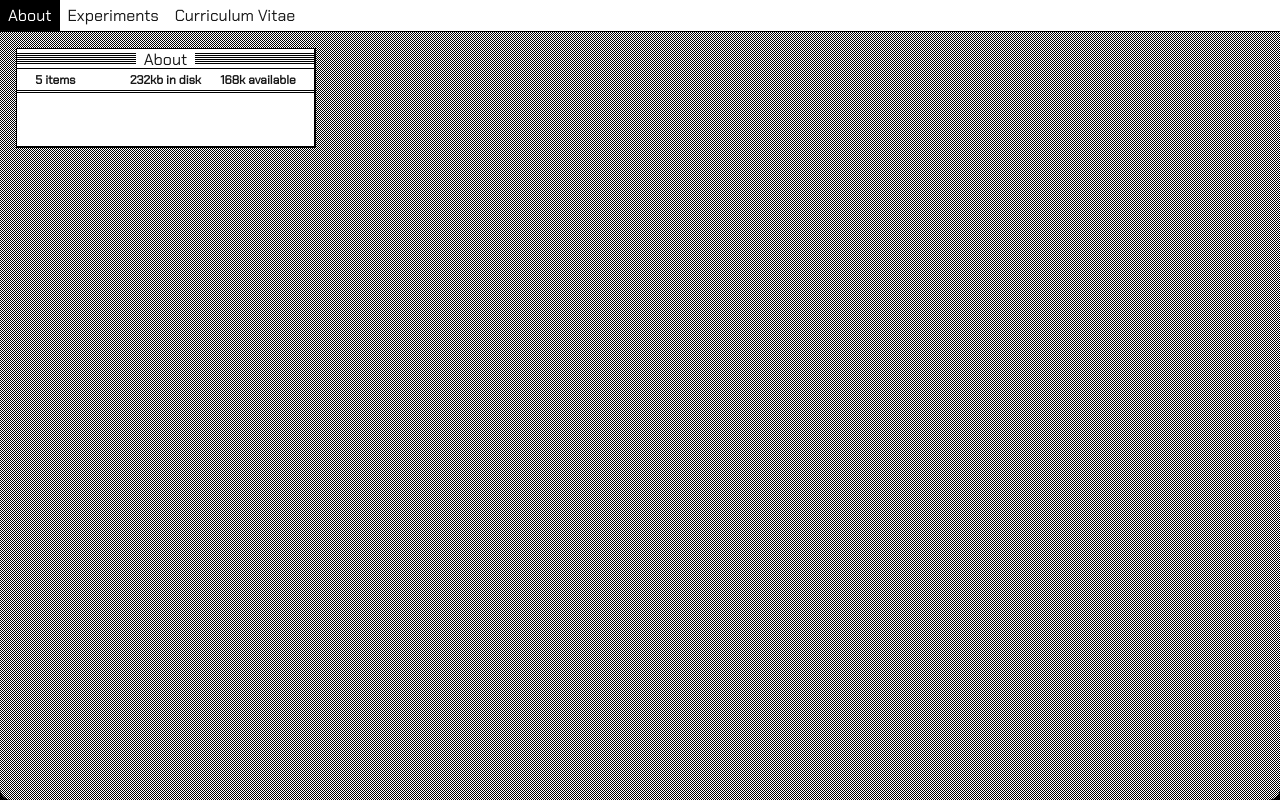
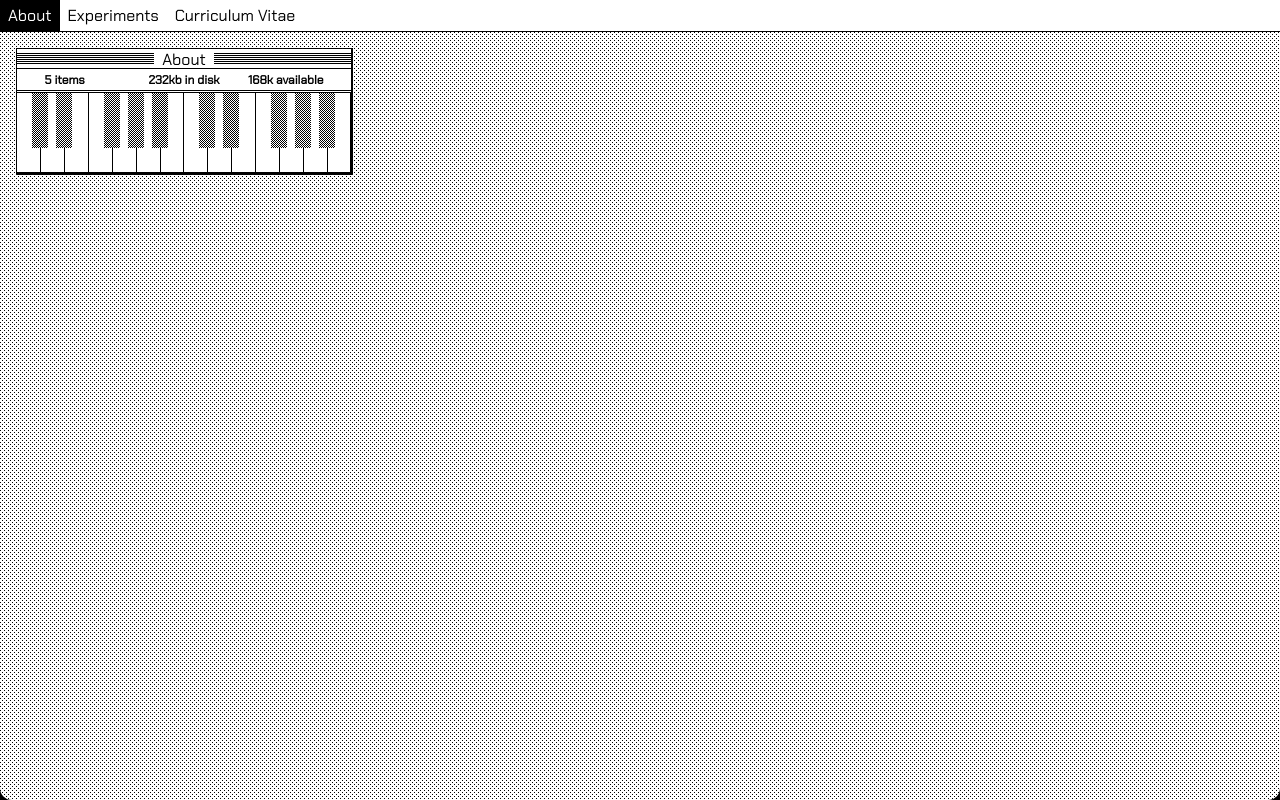
Before and after one commit to DigitalDaring/minimalist-portfolio, a Next.js app: page / in a window 1280 px wide. Built offline with nearby package versions, Linux system fonts and the light colour scheme.

Commit message:
This patch adds a piano

```diff
--- a/app/canvas-magic/dithering.ts
+++ b/app/canvas-magic/dithering.ts
@@ -1,21 +1,19 @@
 'use client'
 
-export const getDitheringImg = async () => {
+const getDitheringImg = async (targetId: string, size: number, onLoop: (x:number,y:number,context: CanvasRenderingContext2D)=>void) => {
     const ditheringPromise = new Promise<string>((resolve) => {
         // run outside of main thread
         // @ts-ignore:next-line
         if (typeof window !== "undefined") {
             window.setTimeout(() => {
-                const canvas = document.getElementById('dithering') as HTMLCanvasElement;
+                const canvas = document.getElementById(targetId) as HTMLCanvasElement;
                 // I control the vertical, and the horizontal!
                 // therefore force non-null cuz I know I added that element :-D
                 const context = canvas!.getContext('2d')!;
                 context.fillStyle = 'rgba(0,0,0,.6)';
-                for (let x = 0; x < 20; x++) {
-                    for (let y = 0; y < 20; y ++) {
-                        if ((x+y) % 2 === 0) {
-                            context.fillRect(x, y, 1, 1);
-                        }
+                for (let x = 0; x < size; x++) {
+                    for (let y = 0; y < size; y ++) {
+                        onLoop(x, y, context);
                     }
                 }
                 resolve(canvas.toDataURL('image/gif'));
@@ -25,3 +23,64 @@ export const getDitheringImg = async () => {
 
     return ditheringPromise;
 }
+
+export const getDarkDitheringImg = async () => {
+    const targetId = 'darkDithering';
+    const ditherFunction = (x:number, y: number, context: CanvasRenderingContext2D) => {
+        if ((x+y) % 2 === 0) {
+            context.fillRect(x, y, 1, 1);
+        }
+    }
+
+    return getDitheringImg(targetId, 20, ditherFunction);
+}
+
+
+export const getLightDitheringImg = async () => {
+    const targetId = 'lightDithering';
+    const ditherFunction = (x:number, y: number, context: CanvasRenderingContext2D) => {
+        if (((y % 4 === 0) && (x % 4 === 0)) || ((y % 8 === 0) && (x % 8 === 0))) {
+            context.fillRect(x, y, 1, 1);
+        }
+    }
+
+    return getDitheringImg(targetId, 16, ditherFunction);
+}
+
+export const getLightDitheringImg2 = async () => {
+    const targetId = 'lightDithering2';
+    const ditherFunction = (x:number, y: number, context: CanvasRenderingContext2D) => {
+        if (x % 2 === 0 && y % 2 === 0) {
+            context.fillRect(x, y, 1, 1);
+        }
+    }
+
+    return getDitheringImg(targetId, 16, ditherFunction);
+}
+
+export const getLightDitheringImg3 = async () => {
+    const targetId = 'lightDithering';
+    const ditherFunction = (x:number, y: number, context: CanvasRenderingContext2D) => {
+        const isFourthRow = x % 4 === 0;
+        const isFourthCol = y % 4 === 0;
+        const isSecondRow = x % 2 === 0 && !isFourthRow;
+        const isSecondCol = y % 2 === 0 && !isFourthCol;
+
+        if ((isSecondRow && isFourthCol) || (isFourthRow && isSecondCol)) {
+            context.fillRect(x, y, 1, 1);
+        }
+    }
+
+    return getDitheringImg(targetId, 16, ditherFunction);
+}
+
+export const getPlaidDitheringImg = async () => {
+    const targetId = 'plaidDithering';
+    const ditherFunction = (x:number, y: number, context: CanvasRenderingContext2D) => {
+        if ((x % 3 === 0 && y % 2 === 0) || (y % 3 === 0 && x % 2 === 0)) {
+            context.fillRect(x, y, 1, 1);
+        }
+    }
+
+    return getDitheringImg(targetId, 16, ditherFunction);
+}
--- /dev/null
+++ b/app/components/piano-octave/piano-octave.component.module.scss
@@ -0,0 +1,101 @@
+
+.pianoStack {
+    position: relative;
+    margin-left: -1px;
+    width: 168px;
+    height: 80px;
+}
+
+.whiteOctave {
+    position: absolute;
+    z-index:100;
+    top:0;
+    left:0;
+    display: grid;
+    grid-template-columns: repeat(7, 24px);
+    grid-template-rows: 80px;
+    grid-template-areas: 'C D E F G A B';
+}
+
+.blackOctave {
+    position: absolute;
+    z-index:200;
+    top:0;
+    left:0;
+    display: grid;
+    grid-template-columns: repeat(20, 8px);
+    grid-template-rows: 55px 35px;
+    pointer-events: none;
+    grid-template-areas: '. . Cs Cs . Ds Ds . . . . Fs Fs . Gs Gs . As As .'
+                         '. . .  .  . .  .  . . . . .  .  . .  .  . .  .  .';
+}
+
+.white {
+    background-color: #FFF;
+    border-left: 1px solid #000;
+    border-bottom: 1px solid #000;
+    background-blend-mode: lighten;
+    &:hover {
+        background-blend-mode: normal;
+    }
+}
+
+.white:last-child {
+    border-right: 1px solid #000;
+}
+
+.black {
+   background-color: #FFF;
+   pointer-events: all;
+   &:hover {
+    background-color: #000;
+   }
+}
+
+.whiteC {
+    grid-area: C;
+}
+
+.blackCs {
+    grid-area: Cs;
+}
+
+.whiteD {
+    grid-area: D;
+}
+
+.blackDs {
+    grid-area: Ds;
+}
+
+.whiteE {
+    grid-area: E;
+}
+
+.whiteF {
+    grid-area: F;
+}
+
+.blackFs {
+    grid-area: Fs;
+}
+
+.whiteG {
+    grid-area: G;
+}
+
+.blackGs {
+    grid-area: Gs;
+}
+
+.whiteA {
+    grid-area: A;
+}
+
+.blackAs {
+    grid-area: As;
+}
+
+.whiteB {
+    grid-area: B;
+}
--- /dev/null
+++ b/app/components/piano-octave/piano-octave.component.tsx
@@ -0,0 +1,50 @@
+import { getDarkDitheringImg, getLightDitheringImg2, getLightDitheringImg3 } from '@/app/canvas-magic/dithering';
+import styles from './piano-octave.component.module.scss';
+import { useState } from 'react';
+const PianoOctave = () => {
+
+    const whiteC = [styles.white, styles.whiteC].join(' ');
+    const blackCs = [styles.black, styles.blackCs].join(' ');
+    const whiteD = [styles.white, styles.whiteD].join(' ');
+    const blackDs = [styles.black, styles.blackDs].join(' ');
+    const whiteE = [styles.white, styles.whiteE].join(' ');
+    const whiteF = [styles.white, styles.whiteF].join(' ');
+    const blackFs = [styles.black, styles.blackFs].join(' ');
+    const whiteG = [styles.white, styles.whiteG].join(' ');
+    const blackGs = [styles.black, styles.blackGs].join(' ');
+    const whiteA = [styles.white, styles.whiteA].join(' ');
+    const blackAs = [styles.black, styles.blackAs].join(' ');
+    const whiteB = [styles.white, styles.whiteB].join(' ');
+
+    const [darkBackground, setDarkBackground] = useState<string>('');
+    const [lightBackground, setLightBackground] = useState<string>('');
+
+    getDarkDitheringImg().then((img) => {
+        setDarkBackground(img);
+    });
+
+    getLightDitheringImg2().then((img) => {
+        setLightBackground(img);
+    });
+
+    return  <div className={styles.pianoStack}>
+                <div className={styles.whiteOctave}>
+                    <div className={whiteC} style={{backgroundImage: `url(${lightBackground})`}}></div>
+                    <div className={whiteD} style={{backgroundImage: `url(${lightBackground})`}}></div>
+                    <div className={whiteE} style={{backgroundImage: `url(${lightBackground})`}}></div>
+                    <div className={whiteF} style={{backgroundImage: `url(${lightBackground})`}}></div>
+                    <div className={whiteG} style={{backgroundImage: `url(${lightBackground})`}}></div>
+                    <div className={whiteA} style={{backgroundImage: `url(${lightBackground})`}}></div>
+                    <div className={whiteB} style={{backgroundImage: `url(${lightBackground})`}}></div>
+                </div>
+                <div className={styles.blackOctave}>
+                    <div className={blackCs} style={{backgroundImage: `url(${darkBackground})`}}></div>
+                    <div className={blackDs} style={{backgroundImage: `url(${darkBackground})`}}></div>
+                    <div className={blackFs} style={{backgroundImage: `url(${darkBackground})`}}></div>
+                    <div className={blackGs} style={{backgroundImage: `url(${darkBackground})`}}></div>
+                    <div className={blackAs} style={{backgroundImage: `url(${darkBackground})`}}></div>
+                </div>
+            </div>
+};
+
+export default PianoOctave;
--- a/app/components/stylish-window/stylish-window.component.module.scss
+++ b/app/components/stylish-window/stylish-window.component.module.scss
@@ -66,5 +66,6 @@
 }
 
 .contents {
-
+    display: flex;
+    flex-direction: row;
 }
--- a/app/components/stylish-window/stylish-window.component.tsx
+++ b/app/components/stylish-window/stylish-window.component.tsx
@@ -1,6 +1,7 @@
 import { useState } from 'react';
 import styles from './stylish-window.component.module.scss';
 import { getLinesImg } from '@/app/canvas-magic/lines';
+import PianoOctave from '../piano-octave/piano-octave.component';
 
 export type StylishWindowProps = {
     title: string;
@@ -21,7 +22,10 @@ const StylishWindow = ({title}: StylishWindowProps) => {
             <span>232kb in disk</span>
             <span>168k available</span>
         </section>
-        <div className={styles.contents}></div>
+        <div className={styles.contents}>
+            <PianoOctave></PianoOctave>
+            <PianoOctave></PianoOctave>
+        </div>
     </section>;
 };
 
--- a/app/globals.css
+++ b/app/globals.css
@@ -41,8 +41,8 @@ a {
   text-decoration: none;
 }
 
-@media (prefers-color-scheme: dark) {
+/* @media (prefers-color-scheme: dark) {
   html {
     color-scheme: dark;
   }
-}
+} */
--- a/app/layout.tsx
+++ b/app/layout.tsx
@@ -21,7 +21,9 @@ export default function RootLayout({
     <html lang='en'>
       <body className={`${chakraPetch.className}`}>
         {children}
-        <canvas id='dithering' width='20px' height='20px' className='letsNotShowThis'/>
+        <canvas id='darkDithering' width='20px' height='20px' className='letsNotShowThis'/>
+        <canvas id='lightDithering2' width='16px' height='16px' className='letsNotShowThis'/>
+        <canvas id='lightDithering' width='16px' height='16px' className='letsNotShowThis'/>
         <canvas id='lines' width='20px' height='20px' className='letsNotShowThis'/>
       </body>
     </html>
--- a/app/page.module.css
+++ b/app/page.module.css
@@ -1,8 +1,9 @@
 .crtPage {
   background-color: #000;
+  color: #000;
 }
 
-@media (prefers-color-scheme: dark) {
+/* @media (prefers-color-scheme: dark) {
   .crtPage {
     --gray-rgb: 255, 255, 255;
     --gray-alpha-200: rgba(var(--gray-rgb), 0.145);
@@ -11,7 +12,7 @@
     --button-primary-hover: #ccc;
     --button-secondary-hover: #1a1a1a;
   }
-}
+} */
 
 .main {
   display: flex;
@@ -60,8 +61,8 @@
   }
 }
 
-@media (prefers-color-scheme: dark) {
+/* @media (prefers-color-scheme: dark) {
   .logo {
     filter: invert();
   }
-}
+} */
--- a/app/page.tsx
+++ b/app/page.tsx
@@ -2,13 +2,13 @@
 import styles from './page.module.css';
 import MainHeader from './components/main-header/main-header.component';
 import StylishWindow from './components/stylish-window/stylish-window.component';
-import { getDitheringImg } from './canvas-magic/dithering';
+import { getDarkDitheringImg, getLightDitheringImg, getLightDitheringImg2, getLightDitheringImg3 } from './canvas-magic/dithering';
 import { useState } from 'react';
 
 const Home = () => {
 
   const [backgroundImage, setBackgroundImage] = useState<string>('');
-  getDitheringImg().then((ditheredImage) => {
+  getLightDitheringImg3().then((ditheredImage) => {
     setBackgroundImage(ditheredImage);
   });
 
```
